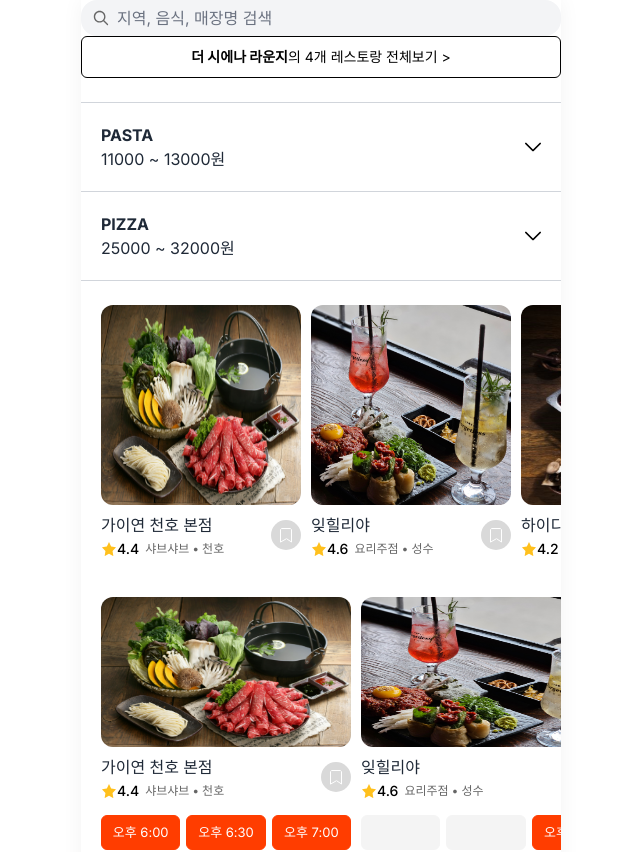
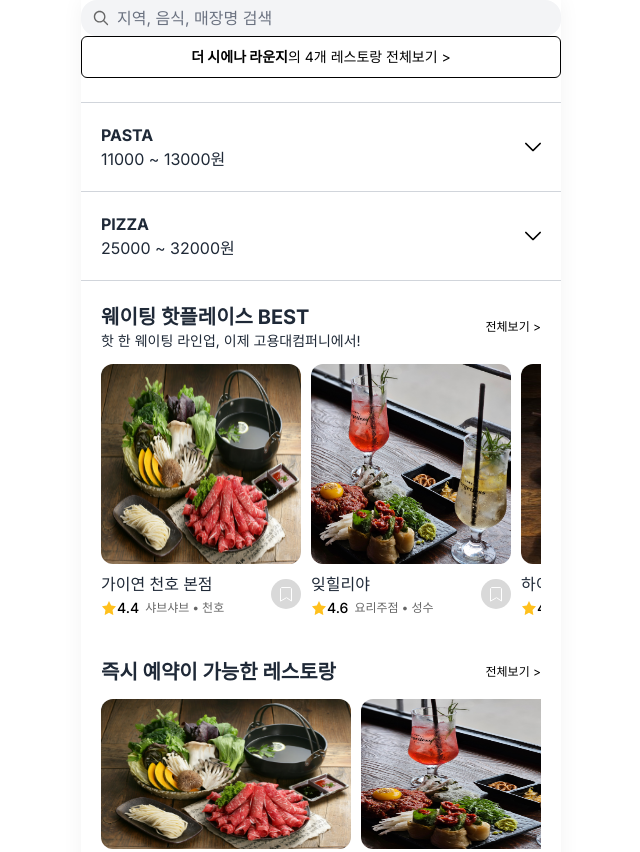
Before and after one commit to DaehyeongLee/yahoo-which, a Next.js app: page / in a window 1280 px wide. Shown: the top 852 px of the page, without its empty margins (319-959 px from the left). Built offline with nearby package versions, Linux system fonts and the light colour scheme.

Commit message:
💄 메인페이지에 사용한 section 컴포넌트 추가

```diff
--- a/app/page.tsx
+++ b/app/page.tsx
@@ -13,6 +13,7 @@ import RestaurantTimeListCard from '@/templates/card/RestaurantTimeListCard'
 import { useState } from 'react'
 import Modal from '@/components/Modal/Modal'
 import Accordion from '@/components/Accordion/Accordion'
+import Section from '@/templates/common/Section'
 
 export default function Home() {
   const [modalOpen, setModalOpen] = useState<boolean>(false)
@@ -42,7 +43,7 @@ export default function Home() {
         hi
       </Modal>
       <br />
-      <div className="flex flex-nowrap space-x-2.5 overflow-x-auto overflow-y-hidden scrollbar-hide mb-10 px-5">
+      <Section mainTitle="웨이팅 핫플레이스 BEST" subTitle="핫 한 웨이팅 라인업, 이제 고용대컴퍼니에서!" detailLink="/">
         {restaurantCards.map((card) => (
           <RestaurantCard
             key={card.id}
@@ -55,8 +56,8 @@ export default function Home() {
             imageWidth={200}
           />
         ))}
-      </div>
-      <div className="flex flex-nowrap space-x-2.5 overflow-x-auto overflow-y-hidden scrollbar-hide px-5">
+      </Section>
+      <Section mainTitle="즉시 예약이 가능한 레스토랑" detailLink="/">
         {restaurantCards.map((card) => (
           <RestaurantTimeListCard
             key={card.id}
@@ -70,7 +71,7 @@ export default function Home() {
             timeList={card.timeList}
           />
         ))}
-      </div>
+      </Section>
       <div className="mt-4 grid grid-cols-3">
         <VerticalCard
           variant="outlined"
--- a/components/Button/Button.tsx
+++ b/components/Button/Button.tsx
@@ -14,7 +14,7 @@ const Button: FC<ButtonProps> = ({ children, variant = 'outlined', className = '
   const variantClasses = {
     outlined: 'bg-white text-black border border-black px-5 py-0 leading-10 w-full text-[14px]',
     filled: 'flex-1 bg-[#ff3d00] text-white border border-[#ff3d00] px-1 py-2.5 text-[13px] leading-[13px]',
-    nolined: 'bg-inherit text-black text-xs',
+    nolined: 'bg-inherit text-black text-[12px] leading-4',
   }
 
   const classes = `${baseClasses} ${variantClasses[variant]} ${className}`
--- /dev/null
+++ b/templates/common/Section.tsx
@@ -0,0 +1,39 @@
+import React, { FC, ReactNode } from 'react'
+import Button from '@/components/Button/Button'
+import Typography from '@/components/Typography/Typography'
+import Link from 'next/link'
+
+interface SectionProps {
+  children: ReactNode
+  mainTitle?: string
+  subTitle?: string
+  detailLink?: string
+}
+const Section: FC<SectionProps> = ({ children, mainTitle, subTitle, detailLink }) => {
+  const header = () => {
+    return (
+      <div className="flex justify-between items-center mb-[15px]">
+        <div>
+          <Typography variant="h3" className="text-[20px] leading-6">
+            {mainTitle}
+          </Typography>
+          {subTitle && (
+            <Typography variant="p" className="text-[14px] text-[#626262] leading-4 mt-1">
+              {subTitle}
+            </Typography>
+          )}
+        </div>
+        {/* FIXME: &#62; 아이콘으로 대체 필요 */}
+        {detailLink && <Button variant="nolined">전체보기 &#62;</Button>}
+      </div>
+    )
+  }
+  return (
+    <div className="pb-11 px-5">
+      {mainTitle && (detailLink ? <Link href={detailLink}>{header()}</Link> : header())}
+      <div className="flex flex-nowrap space-x-2.5 overflow-x-auto overflow-y-hidden scrollbar-hide ">{children}</div>
+    </div>
+  )
+}
+
+export default Section
```
